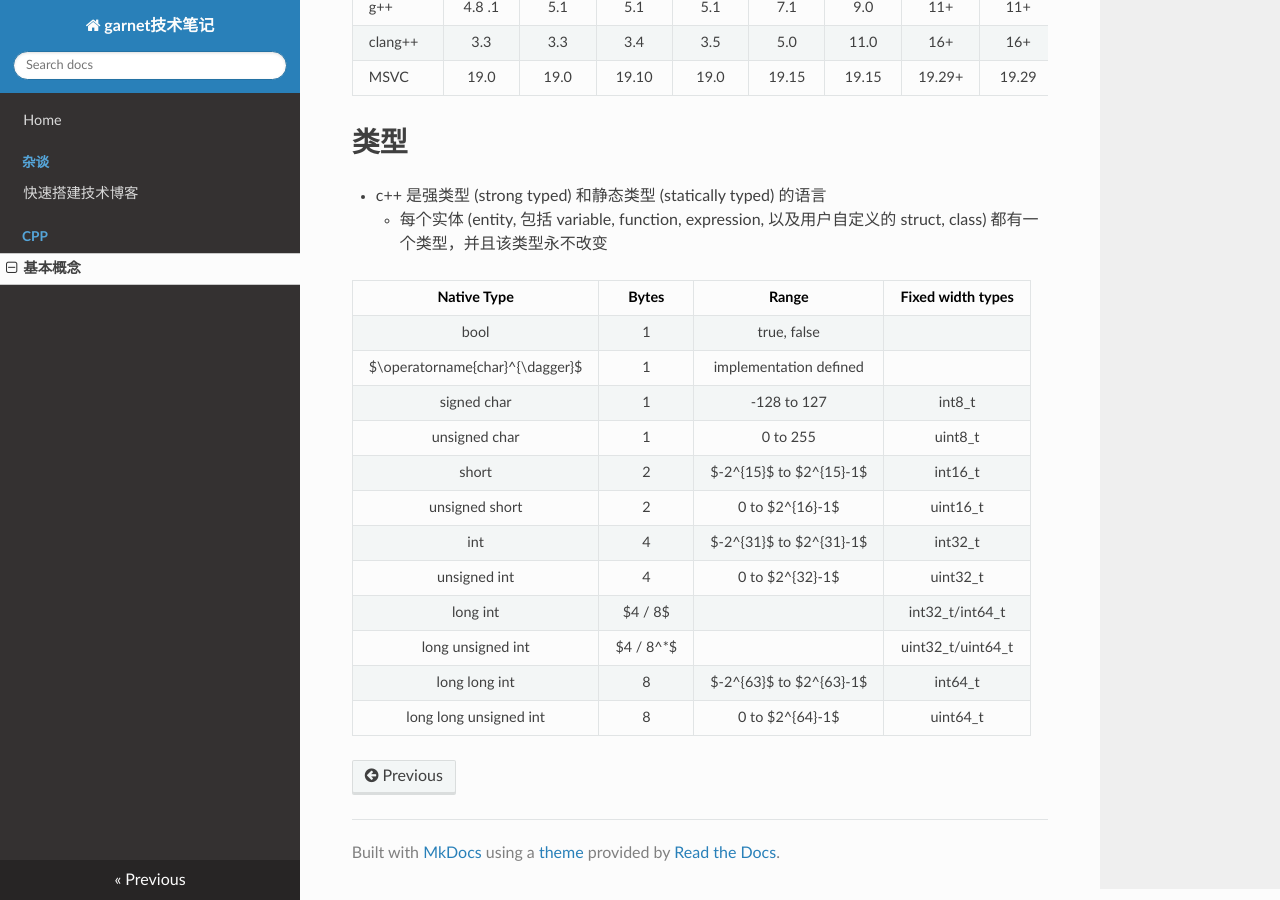
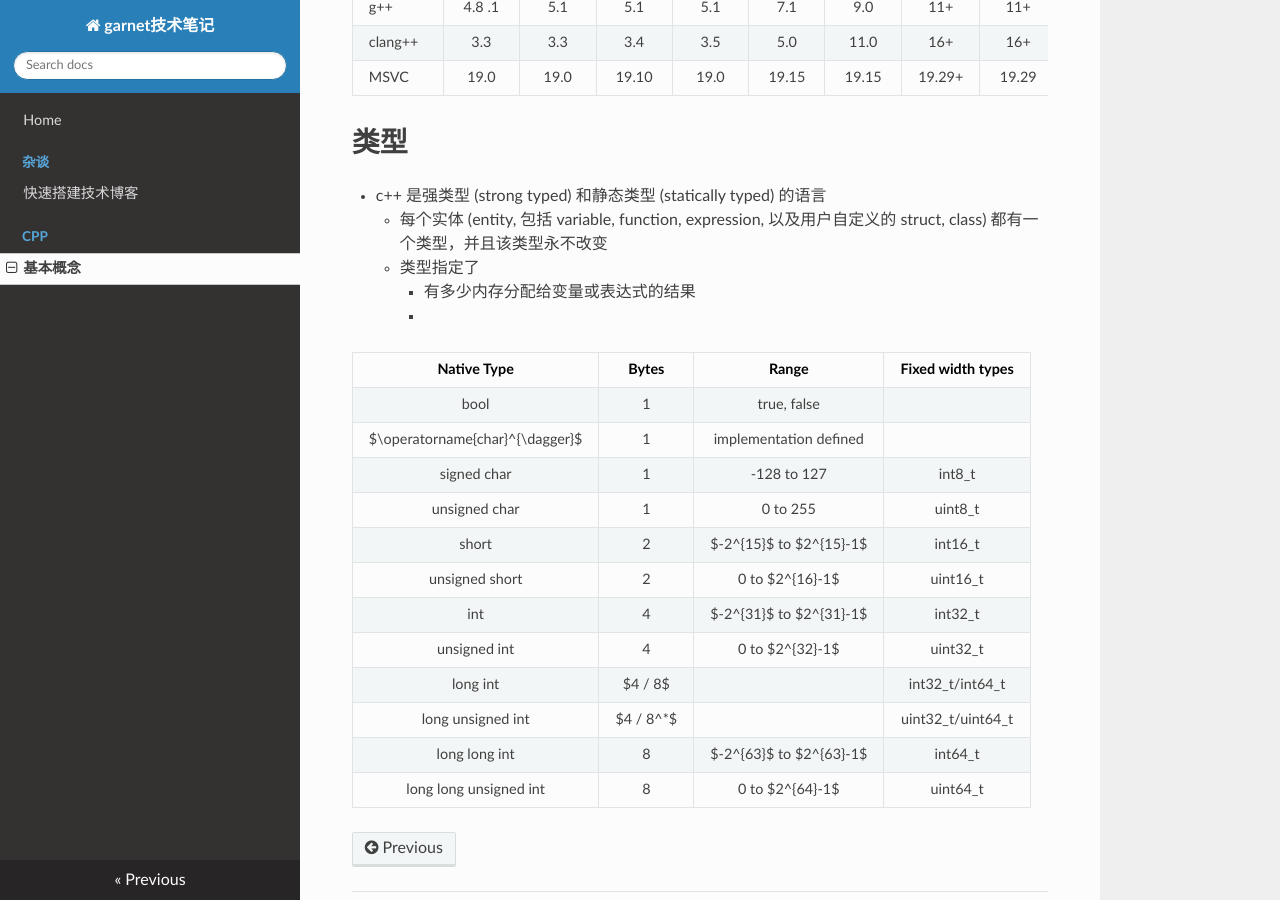
Before and after one commit to ymma98/technotes, an MkDocs documentation site: the page built from docs/cpp/基本概念.md, in a window 1280 px wide and 900 px high, scrolled down 446 px. Built offline with MkDocs 1.6.1, drawn with Linux system fonts in a browser that asks for light colours; nearby versions of some CDN libraries; part of the change alters nothing that is shown.

Commit message:
docs/cpp/基本概念.md updated from https://stackedit.cn/

```diff
--- a/docs/cpp/基本概念.md
+++ b/docs/cpp/基本概念.md
@@ -23,6 +23,9 @@ g++ -std=c++26 <program.cpp> -o program
 
 * c++ 是强类型 (strong typed) 和静态类型 (statically typed) 的语言
 	* 每个实体 (entity, 包括 variable, function, expression, 以及用户自定义的 struct, class) 都有一个类型，并且该类型永不改变
+	* 类型指定了
+		* 有多少内存分配给变量或表达式的结果
+		*
 
 | Native Type | Bytes | Range | Fixed width types <br> <cstdint> |
 | :---: | :---: | :---: | :---: |
@@ -40,6 +43,6 @@ g++ -std=c++26 <program.cpp> -o program
 | long long unsigned int | 8 | 0 to $2^{64}-1$ | uint64_t |
 
 <!--stackedit_data:
-eyJoaXN0b3J5IjpbLTI1NTM2Mzc2MCwxMzY5NzU1NiwtODY2Mj
-MzNjEzLDQ1NjkxOTE4NywxNDc0MDI2MDI3XX0=
+eyJoaXN0b3J5IjpbLTIzMDU5NDg5LDEzNjk3NTU2LC04NjYyMz
+M2MTMsNDU2OTE5MTg3LDE0NzQwMjYwMjddfQ==
 -->
```
